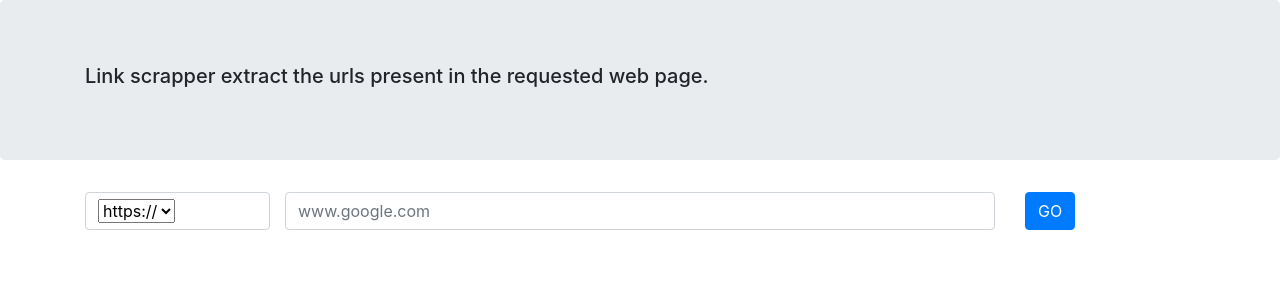
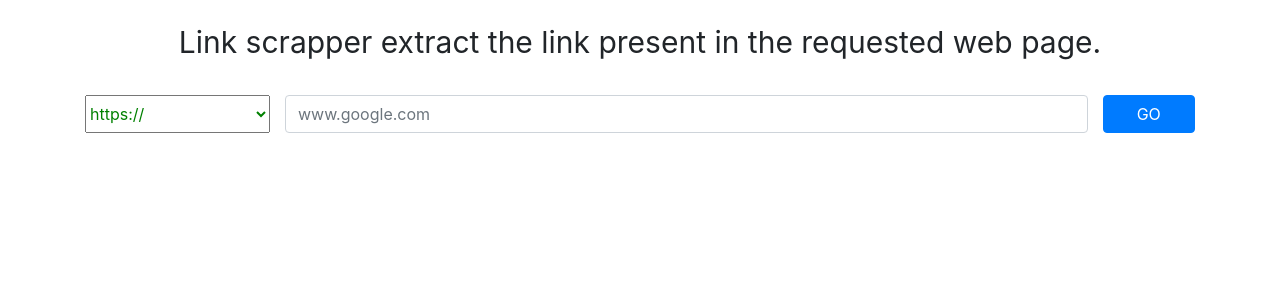
Before and after one commit to chandhravadanan/linkscrapper, a React (Create React App) app: page / in a window 1280 px wide. Shown: the top 300 px of the page. Built offline with nearby package versions, Linux system fonts and the light colour scheme.

Commit message:
style changes

```diff
--- a/src/component/Info.jsx
+++ b/src/component/Info.jsx
@@ -1,13 +1,14 @@
 
 import React, { Component } from 'react';
+import './../css/styles.css';
 
 class Info extends Component{
 
     render(){
         return(
-            <div className="jumbotron">
-                <div className="container">
-                    <h5>Link scrapper extract the urls present in the requested web page.</h5>
+            <div className="top-header">
+                <div className="content">
+                    <div>Link scrapper extract the link present in the requested web page.</div>
                 </div>
             </div>
         )
--- a/src/component/Scrapper.jsx
+++ b/src/component/Scrapper.jsx
@@ -68,7 +68,11 @@ export default class Container extends Component{
 
     checkAndIncludeLoading(){
         if(this.state.loadSymbol){
-            return <img src={gif} alt='loading...'/>
+            return (
+                <div className='container text-center mrgtop10per'>
+                    <img src={gif} alt='loading...'/>
+                </div>
+            );
         }
     }
 
--- a/src/component/Searchbar.jsx
+++ b/src/component/Searchbar.jsx
@@ -28,23 +28,24 @@ class SearchBar extends Component{
 
     render(){
         return(
-            <div className="container" /*style={{'margin-top' : '2%'}}*/ >
-                <div className="row">
-                    <div className="col-md-2 form-control">
-                        <select value={this.state.protocol} onChange={this.handleProtoChange}>
+            <div className="container padlr0">
+                <div className="row col-sm-xs col-md-12 col-lg-12 col-sm-12 padlr0 mrglr0 txt-center">
+                    <div className="col-sm-2 col-md-2 col-lg-2 col-sm-2 padlr0 padtb10">
+                        <select className="select-menu wid-100-per" value={this.state.protocol} onChange={this.handleProtoChange}>
                             <option value='https://'>https://</option>
                             <option value='http://'>http://</option>
                         </select>
                     </div>
-                    <div className="col-md-8">
+                    <div className="col-sm-9 col-md-9 col-lg-9 col-sm-9 padtb10">
                         <input type="text" className="form-control input-lg"
                                         placeholder="www.google.com" onChange={this.handleUrlChange}/>
                     </div>
-                    <div className="col-md-2">
-                        <button type="button" className="btn btn-primary" onClick={this.handleSubmit}>GO</button>
+                    <div className="col-sm-1 col-md-1 col-lg-1 col-sm-1 padtb10 txt-center padlr0">
+                        <button type="button" className="wid-100-per btn btn-primary" onClick={this.handleSubmit}>GO</button>
                     </div>
+
                 </div>
-                {}
+
             </div>
         );
     }
--- a/src/component/Urls.jsx
+++ b/src/component/Urls.jsx
@@ -8,14 +8,14 @@ export default class Urls extends React.Component{
         var allUrls = [];
         var id=0;
         this.props.urls.forEach(function(element) {
-             allUrls.push(<div key={id++} className='col-md-12'>{element}</div>)
+             allUrls.push(<div key={id++} className='col-md-12 padlr0 box'><a href={element}>{element}</a></div>)
         }, this);
         return allUrls;
     }
 
     render(){
         return (
-            <div className='row'>
+            <div className='container padlr0'>
                 {this.iterateAndShowAllUrls()}
             </div>
         )
--- a/src/css/styles.css
+++ b/src/css/styles.css
@@ -1,3 +1,51 @@
+.top-header{
+    padding: 10px;
+    width: 100%;
+}
+.top-header .content {
+   /* height: 100px;*/
+    padding: 10px;
+    font-size: 30px;
+    text-align: center;
+}
+
+.select-menu {
+   /* width: 90px;*/
+    height: 38px;
+    color:#008000;
+   /* float:right;*/
+}
+.padlr0 {
+    padding-left: 0px;
+    padding-right: 0px;
+
+}
+.box {
+    box-sizing: border-box;
+    padding: 10px;
+    word-wrap: break-word;
+    margin-top:5px;
+    margin-bottom:5px;
+    background: #f7f5f5;
+    border-radius: 5px;
+}
+.wid-100-per {
+    width:100%;
+}
+.txt-center {
+    text-align:center;
+}
+.mrglr0 {
+    margin-left:0px;
+    margin-right:0px;
+}
+.padtb10 {
+    padding-top:10px;
+    padding-bottom:10px;
+}
+.mrgtop10per {
+    margin-top:5%;
+}
 
 .header{
     margin: 5%
```
